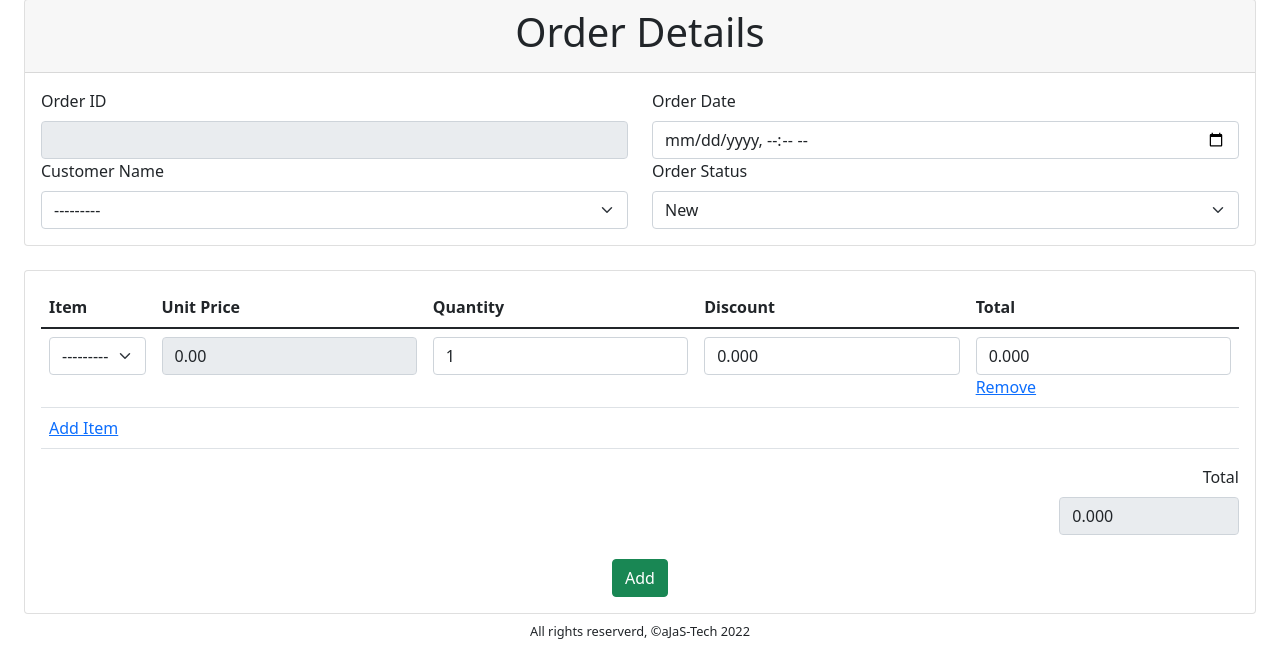
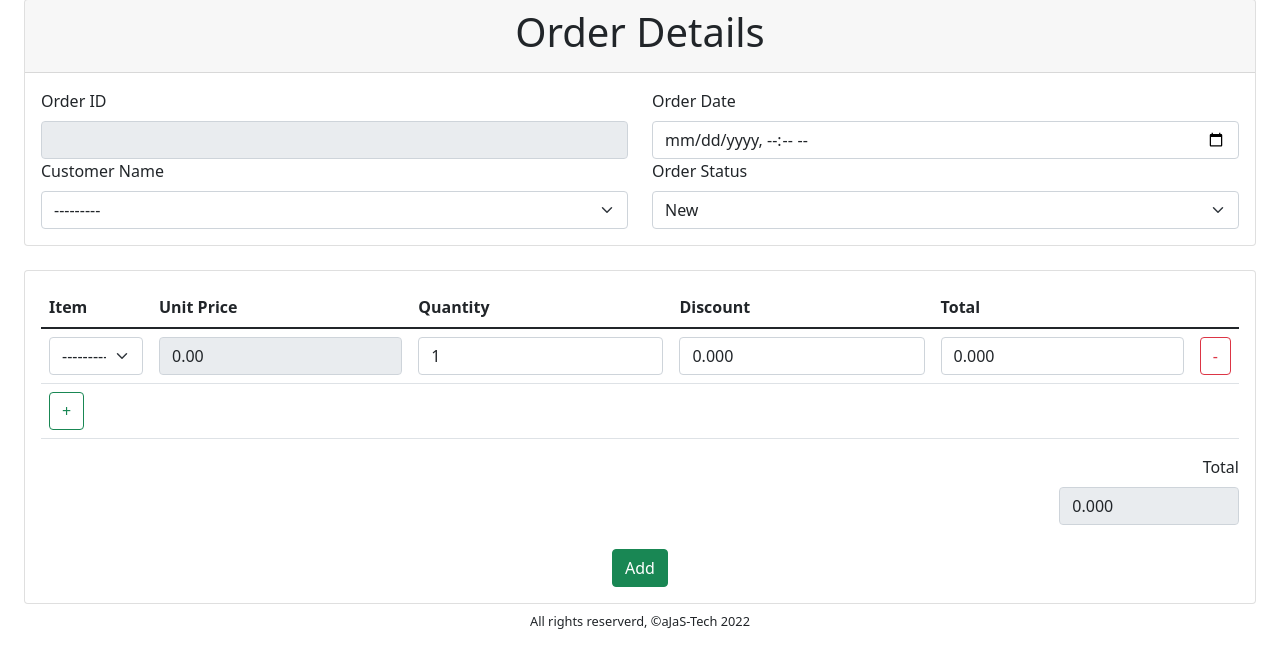
Before and after one commit to ajas91/inman, a Django app: page /orders/new_order/ in a window 1280 px wide. Shown: the part 139-800 px from the top of the page. Run offline with Django 4.2, Linux system fonts and the light colour scheme; data that the repository does not hold is empty; some libraries are stand-ins or nearby versions.

Commit message:
change add item and delete item style

```diff
--- a/template/orders/orderDetail.html
+++ b/template/orders/orderDetail.html
@@ -59,6 +59,7 @@
                         <th scope="col">Quantity</th>
                         <th scope="col">Discount</th>
                         <th scope="col">Total</th>
+                        <th></th>
                     </tr>
                     </thead>
                     {% for orderLine in formset %}
@@ -72,6 +73,7 @@
                                 <td>{{orderLine.qty}}</td>
                                 <td class="omr" id="discount">{{orderLine.disc}}</td>
                                 <td class="omr" id="total_price_">{{orderLine.total_price}}</td>
+                                <td></td>
                             </tr>
                         </tbody>
                     {% endfor %}
@@ -105,9 +107,11 @@
 <script type="text/javascript">
     $(function() {
         $('#myForm tbody tr').formset({
-            addText: 'Add Item',
-            deleteText: 'Remove',
-            prefix: '{{ formset.prefix }}'
+            addText: '+',
+            deleteText: '-',
+            prefix: '{{ formset.prefix }}',
+            deleteCssClass: "btn btn-outline-danger",
+            addCssClass: "btn btn-outline-success",
         });
     })
 </script>
```
